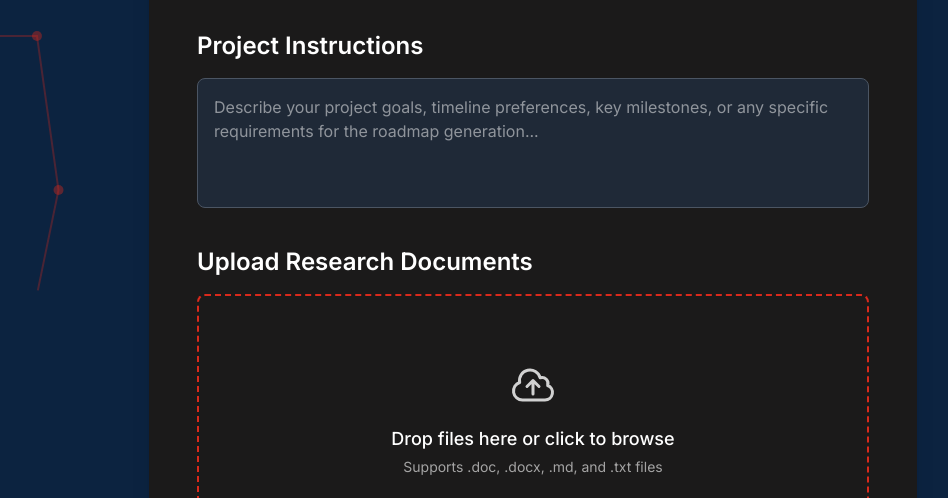
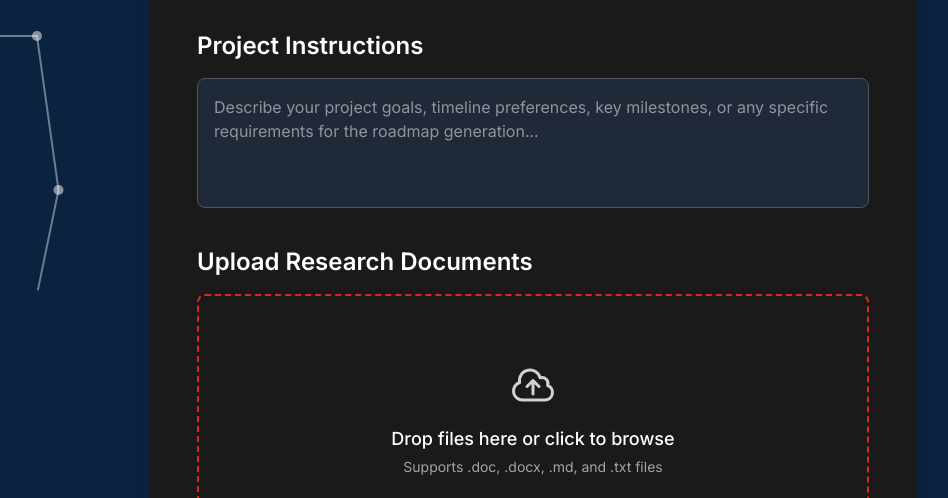
Before and after one commit to mjpensa/Gantt-Restore-2.0, a website: page Public/index.html in a window 1280 px wide. Shown: the part 302-800 px from the top of the page, without its empty margins (107-1055 px from the left). Drawn offline with nearby package versions, Linux system fonts and the light colour scheme.

Commit message:
Update index.html

```diff
--- a/Public/index.html
+++ b/Public/index.html
@@ -27,9 +27,10 @@
                     colors: {
                         'custom-text': '#0c2340',
                         'custom-outline': '#da291c',
-                        // Use the red color for the button
+                        // Set the button color to #da291c
                         'custom-button': '#da291c',
-                        'custom-button-hover': '#a91f15', // A darker red for hover
+                        // Updated hover color to a slightly darker shade of #da291c for contrast
+                        'custom-button-hover': '#b82317',
                     },
                     fontFamily: {
                         sans: ['Inter', 'sans-serif'],
@@ -65,7 +66,6 @@
 
     <!--
       Dynamic Roadmap Background SVG
-      The lines and dots use the color defined in the JS animation script below, which is already the requested red (#da291c).
     -->
     <svg id="roadmap-svg" class="absolute w-full -z-10" preserveAspectRatio="none">
         <!-- Lines will be dynamically added here by JS -->
@@ -190,9 +190,9 @@
             let titleEl, formEl, svg, linesGroup, pointsGroup;
 
             // --- Animation Parameters ---
-            // These already use the requested red color base (#da291c)
-            const pointColor = 'rgba(218, 41, 28, 0.4)';
-            const lineColor = 'rgba(218, 41, 28, 0.3)';
+            // Set lines and dots to white (#FFFFFF) with transparency
+            const pointColor = 'rgba(255, 255, 255, 0.5)'; // White with 50% opacity
+            const lineColor = 'rgba(255, 255, 255, 0.4)';  // White with 40% opacity
             const numMilestonesPerSide = 3;
             const pointRadius = 5;
             const zigZagAmount = 80;
```
